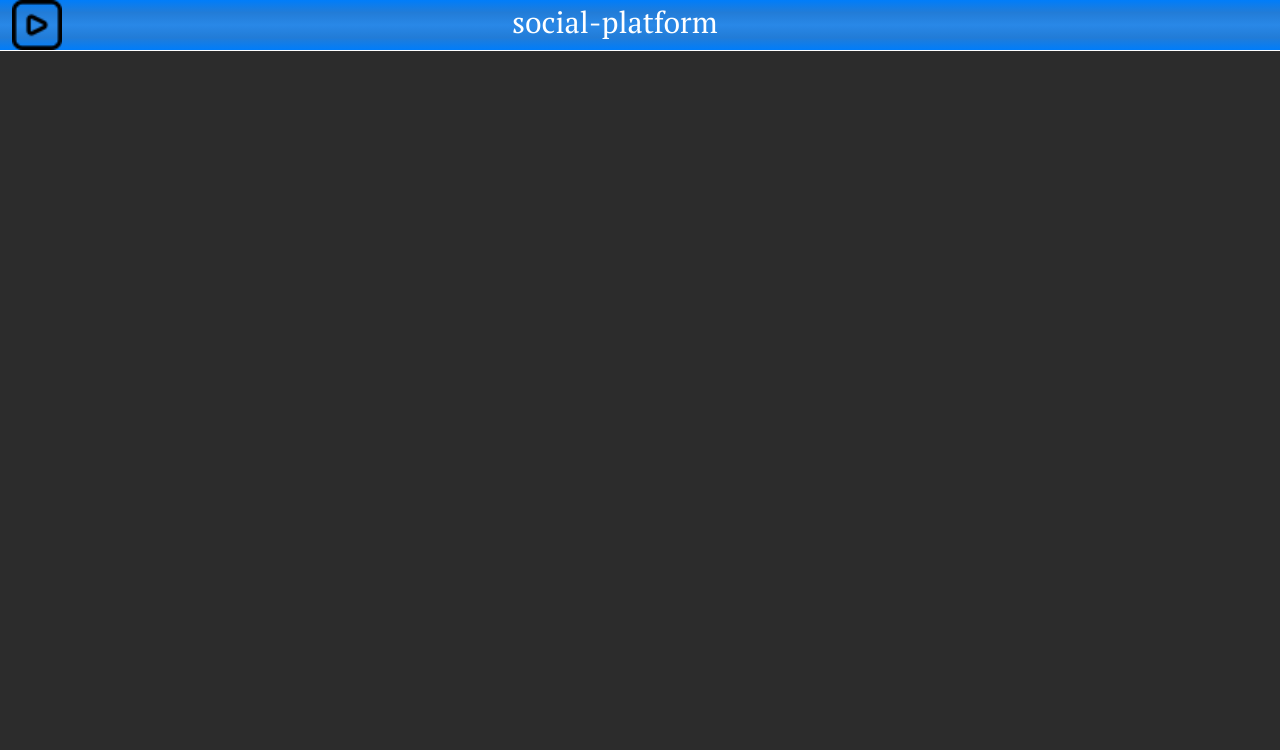
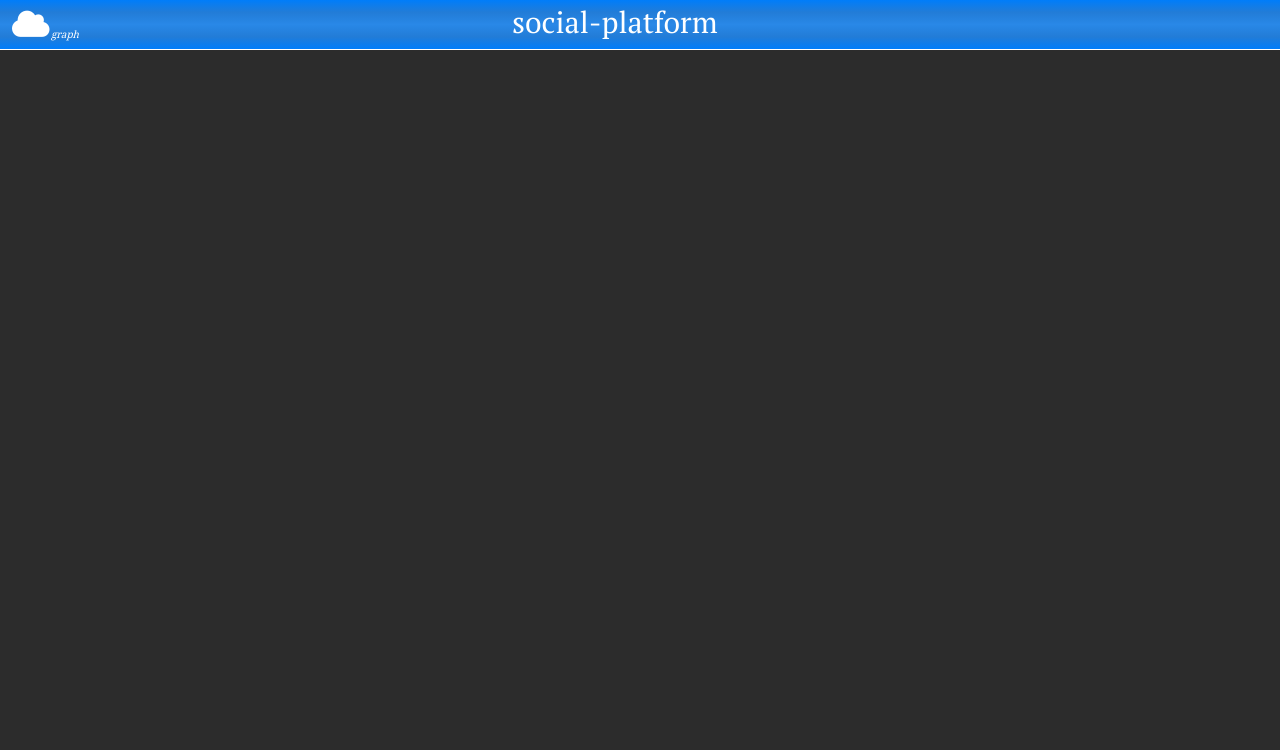
Before and after one commit to simonemoretti94/social-platform, a PHP site: page / in a window 1280 px wide. Shown: the top 750 px of the page. Run offline with PHP 8.4, Linux system fonts and the light colour scheme.

Commit message:
2th created graph page

```diff
--- a/assets/js/script.js
+++ b/assets/js/script.js
@@ -3,4 +3,9 @@ const supInfo = document.getElementById('screen_details');
 window.addEventListener('resize', (e) => {
     e.preventDefault;
     supInfo.innerHTML = 'w: ' + window.innerWidth + '&nbsp;h: ' + window.innerHeight;
-})
+});
+
+
+document.getElementById('graph_redirect').addEventListener('click', (e) => {
+    console.log('clicked: ', e.target);
+});
--- a/components/header.php
+++ b/components/header.php
@@ -6,8 +6,16 @@
     <meta name="viewport" content="width=device-width, initial-scale=1.0">
 
     <!-- assets -->
-    <link rel="stylesheet" type="text/css" href="./assets/css/style.css">
-    <script src="./assets/js/script.js" rel="script" defer></script>
+    <?php
+    if ($headName != 'ER-graph_renderer') {
+        echo '<link rel="stylesheet" type="text/css" href="./assets/css/style.css">' .
+            '<script src="./assets/js/script.js" rel="script" defer></script>';
+    } else {
+        echo
+        '<link rel="stylesheet" type="text/css" href="../css/style.css">' .
+            '<script src="../js/script.js" rel="script" defer></script>';
+    }
+    ?>
 
     <!-- CDN tags -->
     <link href="https://cdn.jsdelivr.net/npm/bootstrap@5.3.2/dist/css/bootstrap.min.css" rel="stylesheet">
@@ -24,7 +32,9 @@
 <body>
     <header>
         <div id="img">
-            <img src="/assets/img/placeholder_logo.png" alt="logo">
+            <!-- <a href="./ER-graph.php"><i id="graph_redirect" class="fa fa-cloud"></a></i> -->
+            <a href="<?= $headName == 'ER-graph_renderer' ? '../../index.php' : './assets/graph/ER-graph.php' ?>"><i id="graph_redirect" class="fa fa-cloud"></a></i>
+            <sub id="graph_text" style="<?= $headName == 'ER-graph_renderer' ? 'display: none;' : 'display: inline-block;' ?>">graph</sub>
         </div>
         <h1 id="h1_header">social-platform</h1>
     </header>
@@ -40,11 +50,22 @@
             >div#img {
                 flex: 40%;
 
-                >img {
-                    flex: 40%;
-                    width: 50px;
-                    height: 50px;
-                    margin-left: 1rem;
+                >a {
+                    >i {
+                        flex: 40%;
+                        font-size: 30px;
+                        color: white;
+                        margin-left: 1rem;
+                    }
+
+                }
+
+                & sub#graph_text {
+                    color: white;
+                    font-weight: 0;
+                    font-size: smaller;
+                    font-family: Georgia, 'Times New Roman', Times, serif;
+                    transform: skewX(-15deg);
                 }
             }
 
```
Also changed, not shown: assets/graph/ER-graph.php (added, +51 -0 lines), assets/graph/responsive-img/1on2_left.png (added), assets/graph/responsive-img/1on2_right.png (added), assets/graph/responsive-img/1on3_center.png (added), assets/graph/responsive-img/1on3_left.png (added), assets/graph/responsive-img/1on3_right.png (added), assets/img/ER-graph.png (added), assets/img/template.png (deleted), 2 other files.
